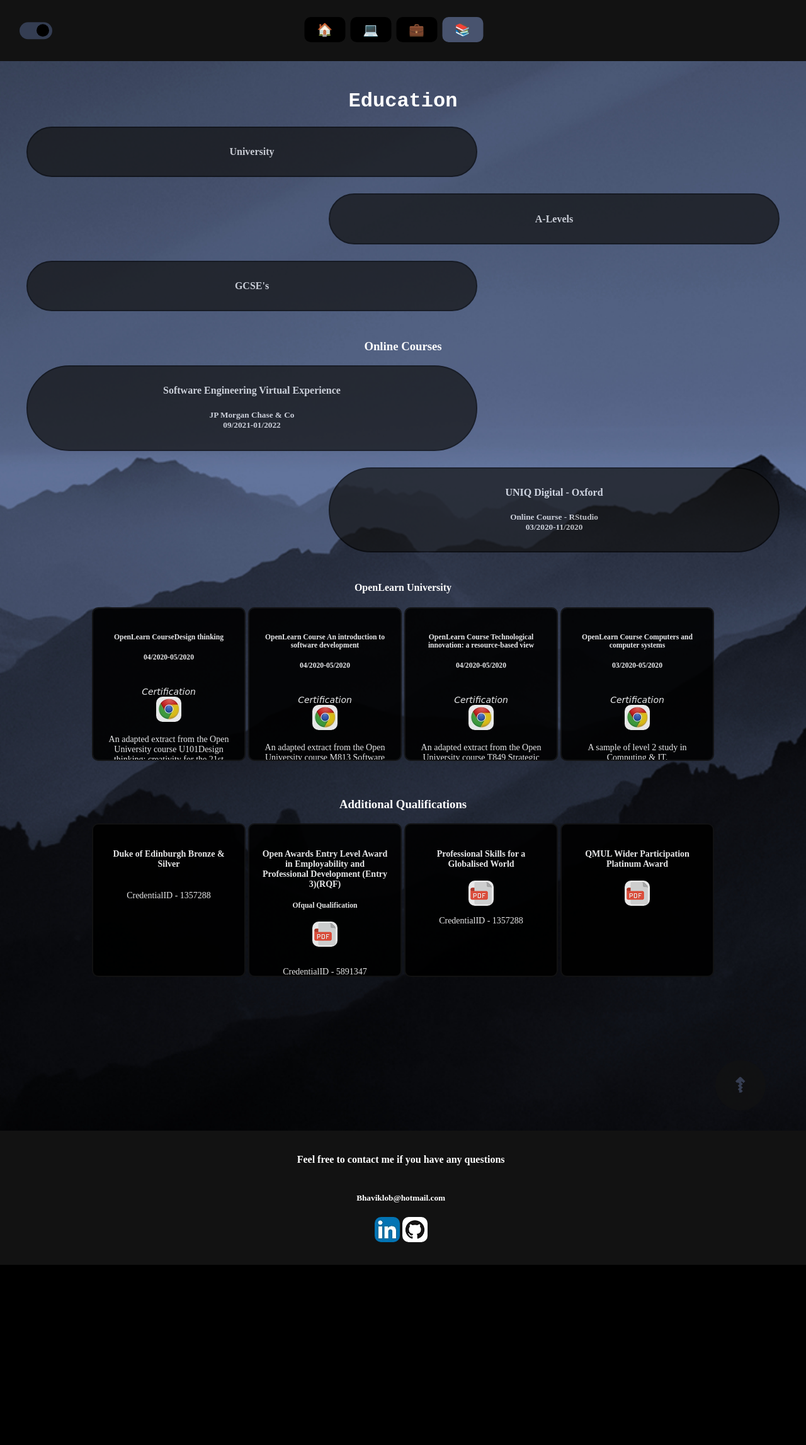
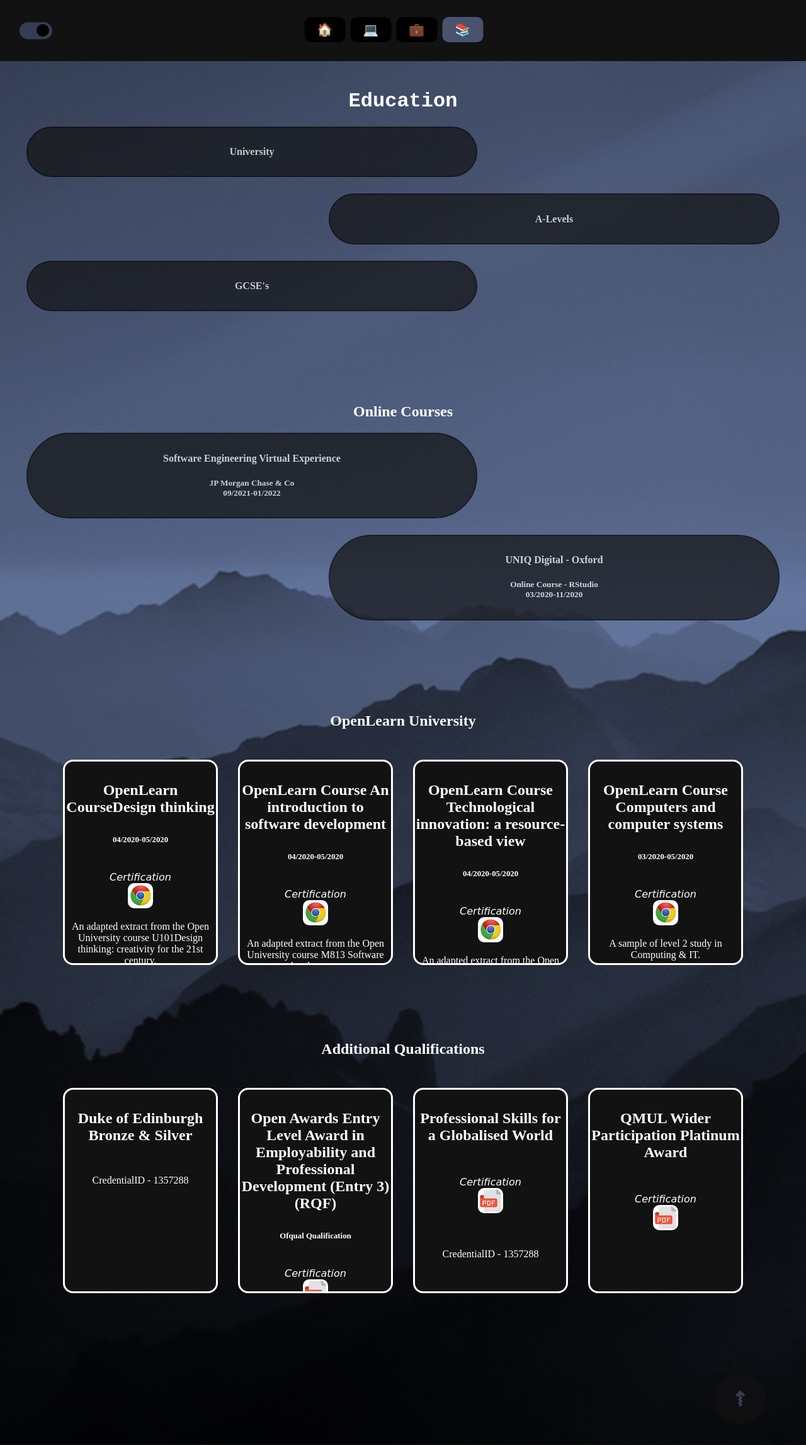
Before and after one commit to Bhavik-Gilbert/Bhavik-Gilbert.github.io, a PHP site: page /Education.html in a window 1280 px wide; the page is wider, and only the part inside the window is pictured. Shown: the top 2294 px of that part at 63% size. Before the commit the page ends 2008 px from the top of that part, so only its background shows below. Run offline with PHP 8.4, Linux system fonts and the light colour scheme; some libraries are stand-ins or nearby versions.

Commit message:
mini pages

```diff
--- a/CSS/Base.css
+++ b/CSS/Base.css
@@ -141,19 +141,6 @@ body[data-page="home"] {
   opacity: 1;
 }
 
-.info {
-  display: inline-block; overflow:auto; border:2px solid var(--primaryopaque1);padding: 20px;
-  border-radius: 10px; color:var(--secondary);
-  height: 200px; width: 200px; font-size: 14px; background-color:var(--primary);
-  opacity:0.9; transition: var(--ease);
-  }
-.info:hover {
-    height: 300px; width:300px; font-size: 21px; opacity:1; border-style: double; border-color: var(--secondary); border-width: 5px;
-  }
-.info::-webkit-scrollbar {
-  display: none; /* for Chrome, Safari, and Opera */
-}
-
 .project {
   border:2px solid var(--primary); padding: 0.5em; background-color: var(--primaryopaque1); opacity:0.7; text-align:center;
   color:var(--secondary); font-size: 1em; transition: var(--ease); width: 55%; border-radius: 10em; overflow:hidden;
@@ -226,8 +213,52 @@ body[data-page="home"] {
 
 
 
-.file{display: inline-block; height: auto; width: auto; text-align: center; padding: 20px;  font-family: "Brush Script MT", cursive; font-style: italic; color: var(--secondary); font-size:1em;}
-.btn_image{padding: 10px; height:20px;width:20px; border-color: var(--secondary); border-radius: 10px; display: inline-block;}
+.file{display: inline-block; height: auto; width: auto; text-align: center; padding: 20px;  font-family: "Brush Script MT", cursive; font-style: italic; color: var(--secondary); font-size:1em; transition: var(--ease);}
+.btn_image{padding: 10px; height:20px;width:20px; border-color: var(--secondary); border-radius: 10px; display: inline-block; transition: var(--ease);}
+
+.mini {
+  display: flex;
+  flex-wrap: wrap;
+  flex-direction: row;
+  align-items: center;
+  justify-content: center;
+  margin-top: 3em;
+}
+.mini .page {
+  margin-left: 1em;
+  margin-right: 1em;
+  width: 15em;
+  height: 20em;
+  border-width: 0.2em;
+  background-color: var(--primaryopaque1);
+}
+.mini .page h4 {
+  font-weight: bold;
+  font-size: 1.5em;
+}
+.mini .page h5 {
+  font-size: 0.8em;
+}
+.mini .page:hover {
+  width: 20em;
+  height: 30em;
+  padding-bottom: 3em;
+  background-color: var(--bgopaque);
+}
+.mini .page:hover h4 {
+  font-size: 2em;
+}
+.mini .page:hover h5 {
+  font-size: 1.2em;
+}
+.mini .page:hover .file {
+  font-size: 1.5em;
+}
+.mini .page:hover .btn_image {
+  height:40px;width:40px;
+  background-repeat: no-repeat;
+  background-size: cover;
+}
 
 /* home page */
 .start, .next {
@@ -313,12 +346,40 @@ a {
   background-color: var(--primaryopaque1);
   overflow: scroll;
   padding-bottom: 3em;
+  --angle: 0deg;
+  border-image: linear-gradient(var(--angle), var(--secondary), var(--primary)) 1;
+  animation: 3s rotateborder linear -1s infinite,
+  1s loadborder linear;
+  border-radius: 0;
+}
+@keyframes loadborder {
+  0% {
+    border-color: var(--secondary);
+    border-image: none;
+  }
+
+  100% {
+    border-image: linear-gradient(var(--angle), var(--secondary), var(--primary)) 1;
+  }
+}
+@keyframes rotateborder {
+  to {
+    --angle: 360deg;
+  }
+}
+@property --angle {
+  syntax: '<angle>';
+  initial-value: 0deg;
+  inherits: false;
 }
 .page:hover::-webkit-scrollbar {
   display: none; /* for Chrome, Safari, and Opera */
 }
 .page:hover .description {
   font-size: 1.5em;
+}
+.page:hover .pageimage {
+  border-radius: 0;
 }
 
 /** forms */
--- a/Education.html
+++ b/Education.html
@@ -125,7 +125,7 @@
 
         <br>
 
-        <h3>Online Courses</h3>
+        <h2 style="margin-top: 5em;">Online Courses</h2>
 
         <div class=left>
         <div class=project>
@@ -172,10 +172,10 @@
 
         <br>
 
-
-        <h4>OpenLearn University</h4>
-        <div class=info>
-            <h5> OpenLearn CourseDesign thinking</h5>
+        <h2 style="margin-top: 5em;">OpenLearn University</h2>
+        <div class="mini">
+            <div class=page>
+                <h4> OpenLearn CourseDesign thinking</h4>
                 <h5> 04/2020-05/2020</h5>
                 <div class=file>
                     Certification
@@ -187,8 +187,8 @@
                 An adapted extract from the Open University course U101Design thinking: creativity for the 21st century.
             </div>
 
-        <div class=info>
-            <h5> OpenLearn Course An introduction to software development</h5>
+            <div class=page>
+                <h4> OpenLearn Course An introduction to software development</h4>
                 <h5> 04/2020-05/2020</h5>
                 <div class=file>
                     Certification
@@ -200,8 +200,8 @@
                 An adapted extract from the Open University course M813 Software development.
             </div>
 
-        <div class=info>
-            <h5>OpenLearn Course Technological innovation: a resource-based view</h5>
+            <div class=page>
+                <h4>OpenLearn Course Technological innovation: a resource-based view</h4>
                 <h5> 04/2020-05/2020</h5>
                 <div class=file>
                     Certification
@@ -213,8 +213,8 @@
                 An adapted extract from the Open University course T849 Strategic capabilities for technological innovation.
             </div>
 
-        <div class=info>
-            <h5>OpenLearn Course Computers and computer systems</h5>
+            <div class=page>
+                <h4>OpenLearn Course Computers and computer systems</h4>
                 <h5> 03/2020-05/2020</h5>
                 <div class=file>
                     Certification
@@ -225,41 +225,50 @@
                 <br>
                 A sample of level 2 study in Computing & IT.
             </div>
+        </div>
 
+        <h2 style="margin-top: 5em;">Additional Qualifications</h2>
 
-    <br><br><br>
-
-        <h3>Additional Qualifications</h3>
-
-        <div class=info>
+        <div class=mini>
+            <div class=page>
                 <h4>Duke of Edinburgh Bronze & Silver</h4>
                 <br>
                 CredentialID - 1357288
             </div>
 
-        <div class=info>
+            <div class=page>
                 <h4>Open Awards Entry Level Award in Employability and Professional Development (Entry 3)(RQF)</h4>
                 <h5>Ofqual Qualification</h5>
+                <div class="file">
+                    Certification
+                    <br>
                     <a href=Entity/Qualifications/OpenAward.pdf class=btn_image target="_blank" style="background-image: url(CSS/Images/pdf_logo.png);"></a>
+                </div>
                 <br><br><br>
                 CredentialID - 5891347
             </div>
 
-        <div class=info>
+            <div class=page>
                 <h4>Professional Skills for a Globalised World</h4>
+                <div class="file">
+                    Certification
+                    <br>
                     <a href=Entity/Qualifications/Globalised.pdf class=btn_image target="_blank" style="background-image: url(CSS/Images/pdf_logo.png);"></a>
-            <br><br>
+                </div>
+                <br><br><br>
                 CredentialID - 1357288
             </div>
 
-        <div class=info>
+            <div class=page>
                 <h4>QMUL Wider Participation Platinum Award</h4>
+                <div class="file">
+                    Certification
+                    <br>
                     <a href=Entity/Qualifications/QMUL_Plat.pdf class=btn_image target="_blank" style="background-image: url(CSS/Images/pdf_logo.png);"></a>
+                </div>
                 <br>
             </div>
-
-        <br>
-
+        </div>
     </div>
 
     <div id="footer"></div>
```
Also changed, not shown: other parts of CSS/Base.css (+9 -33 lines), Projects.html (+28 -84 lines). Lines whose indentation alone changed are shown as unchanged.
